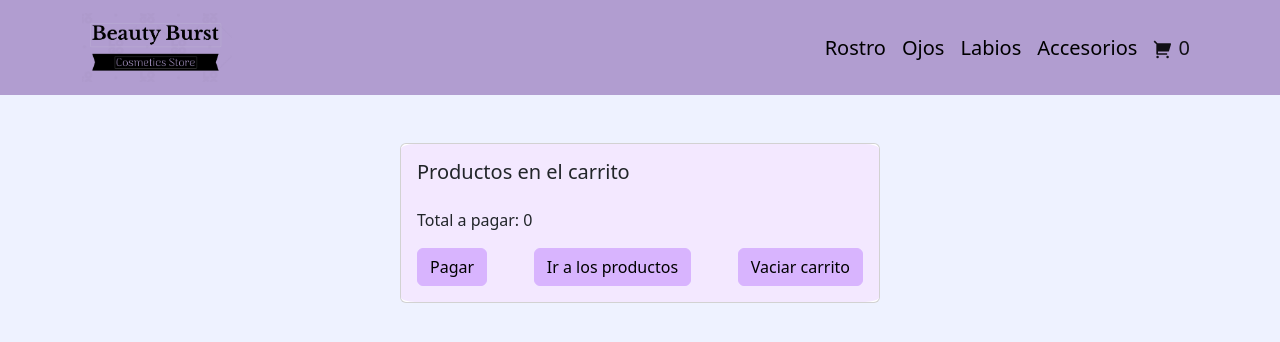
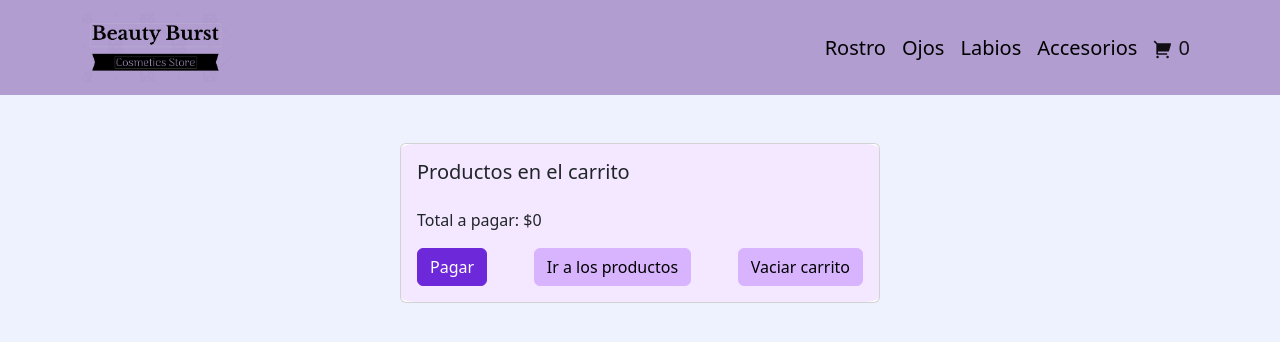
Before and after one commit to Gustii27/Beauty-Burst-CD, a React (Vite) app: page /cart in a window 1280 px wide. Shown: the top 342 px of the page. Built offline with nearby package versions, Linux system fonts and the light colour scheme.

Commit message:
corregida funcion de eliminar productos en el carrito, donde las elimina de a un producto a la vez

```diff
--- a/src/components/Cart.jsx
+++ b/src/components/Cart.jsx
@@ -72,10 +72,10 @@ function Cart() {
                         ))}
                     </ListGroup>
                     <div className="mt-3">
-                        <span>Total a pagar: {productsAdded.reduce((acc, product) => acc + product.quantity * product.precio, 0)}</span>
+                        <span>Total a pagar: ${productsAdded.reduce((acc, product) => acc + product.quantity * product.precio, 0)}</span>
                     </div>
                     <div className="d-flex justify-content-between mt-3">
-                        <Button variant="primary" onClick={sendOrder} style={{ color: "black", backgroundColor: "#d8b4fe", borderColor: "#d8b4fe" }}>Pagar</Button>
+                        <Button variant="primary" onClick={sendOrder} style={{ color: "white", backgroundColor: "#6d28d9", borderColor: "#6d28d9" }}>Pagar</Button>
                         <Link to="/" className="btn btn-outline-primary" style={{ color: "black", backgroundColor: "#d8b4fe", borderColor: "#d8b4fe" }}>Ir a los productos</Link>
                         <Button variant="danger" onClick={clear} style={{ color: "black", backgroundColor: "#d8b4fe", borderColor: "#d8b4fe" }}>Vaciar carrito</Button>
                     </div>
--- a/src/components/CartContext.jsx
+++ b/src/components/CartContext.jsx
@@ -28,8 +28,18 @@ export function CustomProvider({ children }) {
     }
 
     function removeItem(itemId) {
-        setProductsAdded((prevState) => prevState.filter((productAdded) => productAdded.id !== itemId));
-    }
+        const updatedProducts = productsAdded.map((productAdded) => {
+          if (productAdded.id === itemId) {
+            return {
+              ...productAdded,
+              quantity: productAdded.quantity - 1,
+            };
+          }
+          return productAdded;
+        });
+
+        setProductsAdded(updatedProducts.filter((productAdded) => productAdded.quantity > 0));
+      }
 
     function clear() {
         setProductsAdded([]);
```
